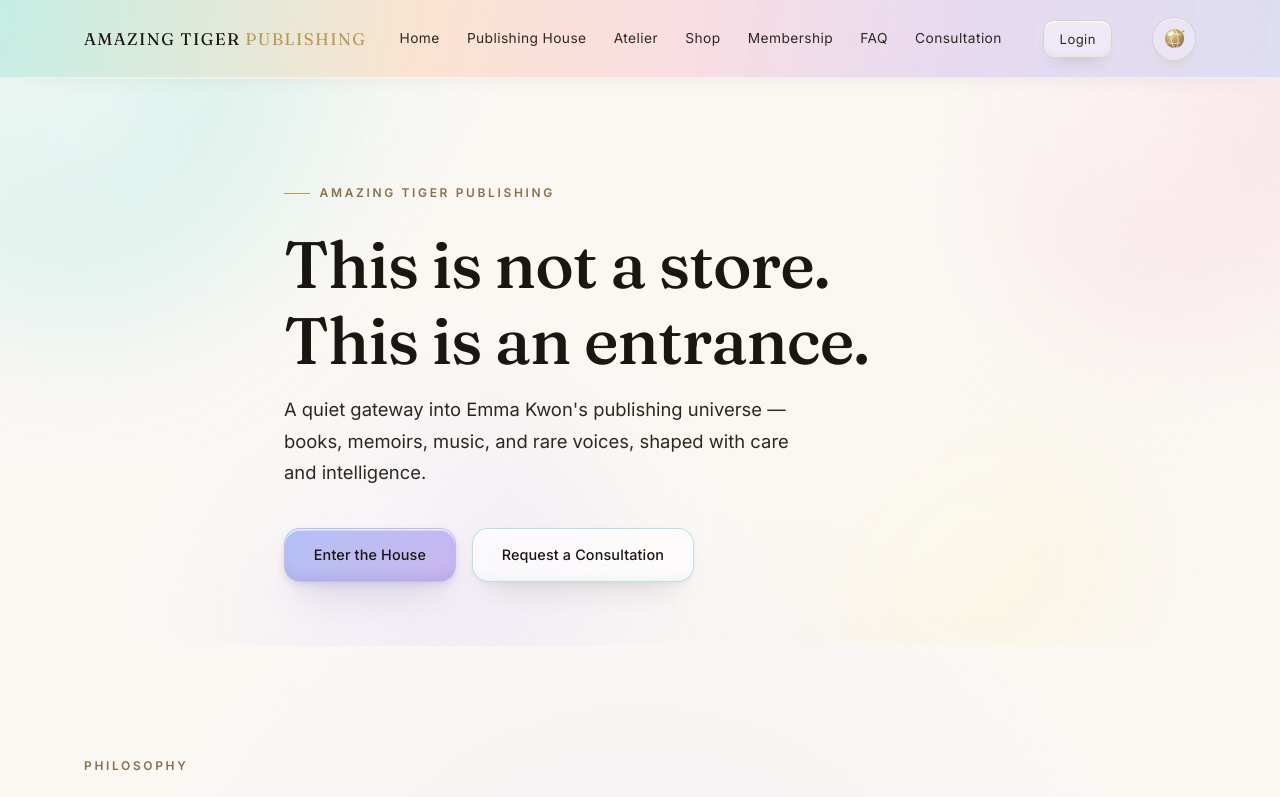
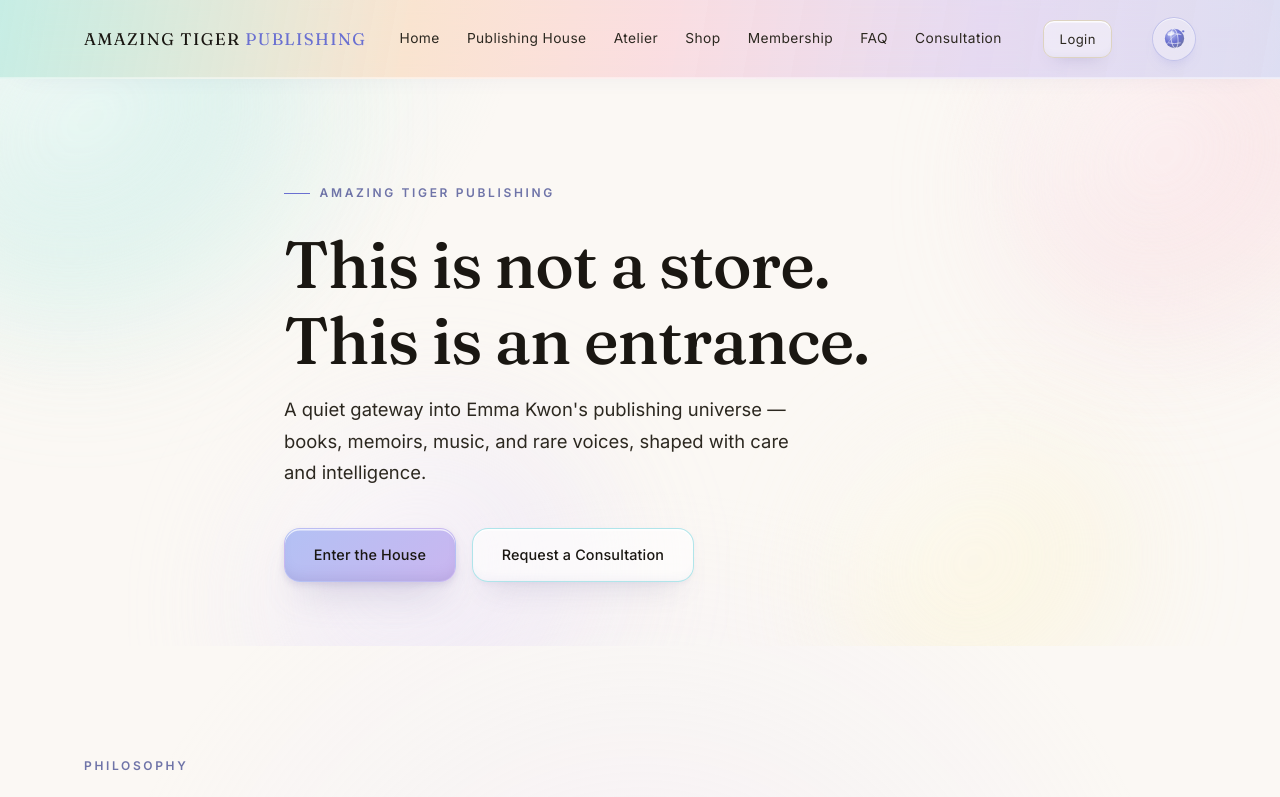
Before and after one commit to k-mama/amazingtiger-site, a Next.js app: page / in a window 1280 px wide. Shown: the top 797 px of the page. Built offline with nearby package versions, Linux system fonts and the light colour scheme.

Commit message:
Replace gold/bronze/black accent tokens with deep periwinkle-violet system-wide

```diff
--- a/app/globals.css
+++ b/app/globals.css
@@ -11,9 +11,11 @@
   --color-ivory-deep: #f2ebdf;
   --color-ink: #1a1712;
   --color-ink-soft: #2c2820;
-  --color-gold: #b99a5b;
-  --color-gold-soft: #d8c495;
-  --color-bronze: #8c6f4e;
+  /* Signature accent family — deep periwinkle-violet. Variable names kept
+     as -gold/-bronze for call-site stability, values are no longer gold. */
+  --color-gold: #6a70d1;
+  --color-gold-soft: #9aa1ef;
+  --color-bronze: #6f74a8;
   --color-stone: #ece5d8;
   --color-stone-line: #ddd3c1;
   --color-accent: #2f3b32;
@@ -29,25 +31,26 @@
   --dg-lemon: #f8e588;
   --dg-lavender: #cab6f0;
   --dg-periwinkle: #b3c1f4;
-  --dg-gold-bright: #eccf8e;
+  --dg-gold-bright: #b7bdf0;
 
   --glass-light-bg: rgba(255, 255, 255, 0.52);
   --glass-light-bg-strong: rgba(255, 255, 255, 0.78);
   --glass-light-border: rgba(255, 255, 255, 0.8);
-  --glass-dark-bg: rgba(20, 18, 14, 0.76);
-  --glass-dark-border: rgba(255, 255, 255, 0.1);
+  /* Deep indigo-periwinkle, not black — the panel's contrast anchor. */
+  --glass-dark-bg: rgba(36, 34, 74, 0.82);
+  --glass-dark-border: rgba(255, 255, 255, 0.12);
 
   /* Glossy "soft UI" depth: sheen highlight + inner shadow + contact + ambient */
   --shadow-glossy:
     inset 0 1.5px 0 rgba(255, 255, 255, 0.95),
-    inset 0 -14px 22px -16px rgba(60, 40, 20, 0.16),
-    0 2px 5px rgba(60, 40, 20, 0.07),
-    0 26px 48px -20px rgba(60, 40, 20, 0.38);
+    inset 0 -14px 22px -16px rgba(70, 68, 130, 0.16),
+    0 2px 5px rgba(70, 68, 130, 0.07),
+    0 26px 48px -20px rgba(70, 68, 130, 0.38);
   --shadow-glossy-hover:
     inset 0 1.5px 0 rgba(255, 255, 255, 1),
-    inset 0 -14px 22px -16px rgba(60, 40, 20, 0.18),
-    0 3px 7px rgba(60, 40, 20, 0.09),
-    0 34px 60px -22px rgba(60, 40, 20, 0.42);
+    inset 0 -14px 22px -16px rgba(70, 68, 130, 0.18),
+    0 3px 7px rgba(70, 68, 130, 0.09),
+    0 34px 60px -22px rgba(70, 68, 130, 0.42);
   --shadow-glossy-dark:
     inset 0 1.5px 0 rgba(255, 255, 255, 0.1),
     inset 0 -18px 30px -18px rgba(0, 0, 0, 0.5),
@@ -55,8 +58,8 @@
     0 46px 90px -34px rgba(0, 0, 0, 0.65);
   --shadow-glossy-tile:
     inset 0 1.5px 0 rgba(255, 255, 255, 0.85),
-    inset 0 -8px 12px -8px rgba(60, 40, 20, 0.18),
-    0 14px 26px -14px rgba(60, 40, 20, 0.4);
+    inset 0 -8px 12px -8px rgba(70, 68, 130, 0.18),
+    0 14px 26px -14px rgba(70, 68, 130, 0.4);
 
   --radius-lg: 26px;
   --radius-md: 18px;
@@ -251,7 +254,7 @@ button {
   right: -12%;
   width: 62%;
   height: 150%;
-  background: radial-gradient(circle, rgba(185, 154, 91, 0.24), transparent 65%);
+  background: radial-gradient(circle, rgba(106, 112, 209, 0.24), transparent 65%);
   pointer-events: none;
 }
 
@@ -304,7 +307,7 @@ button {
   backdrop-filter: blur(18px) saturate(180%);
   -webkit-backdrop-filter: blur(18px) saturate(180%);
   border-bottom: 1px solid rgba(255, 255, 255, 0.5);
-  box-shadow: inset 0 -1px 0 rgba(255, 255, 255, 0.4), 0 10px 30px -24px rgba(60, 40, 20, 0.2);
+  box-shadow: inset 0 -1px 0 rgba(255, 255, 255, 0.4), 0 10px 30px -24px rgba(70, 68, 130, 0.2);
 }
 
 .site-header__inner {
@@ -398,8 +401,8 @@ button {
   border-radius: var(--radius-sm);
   box-shadow:
     inset 0 1.5px 0 rgba(255, 255, 255, 0.85),
-    inset 0 -6px 10px -7px rgba(60, 40, 20, 0.08),
-    0 10px 18px -12px rgba(60, 40, 20, 0.25);
+    inset 0 -6px 10px -7px rgba(70, 68, 130, 0.08),
+    0 10px 18px -12px rgba(70, 68, 130, 0.25);
   transition: border-color 0.25s var(--ease-soft), color 0.25s var(--ease-soft), background-color 0.25s var(--ease-soft), box-shadow 0.25s var(--ease-soft), transform 0.25s var(--ease-soft);
 }
 
@@ -411,8 +414,8 @@ button {
   transform: translateY(-1px);
   box-shadow:
     inset 0 1.5px 0 rgba(255, 255, 255, 0.95),
-    inset 0 -6px 10px -7px rgba(60, 40, 20, 0.1),
-    0 14px 24px -12px rgba(60, 40, 20, 0.3);
+    inset 0 -6px 10px -7px rgba(70, 68, 130, 0.1),
+    0 14px 24px -12px rgba(70, 68, 130, 0.3);
 }
 
 /* =========================================================================
@@ -451,8 +454,8 @@ button {
     cursor: pointer;
     box-shadow:
       inset 0 1.5px 0 rgba(255, 255, 255, 0.85),
-      inset 0 -6px 10px -7px rgba(60, 40, 20, 0.08),
-      0 10px 18px -12px rgba(60, 40, 20, 0.25);
+      inset 0 -6px 10px -7px rgba(70, 68, 130, 0.08),
+      0 10px 18px -12px rgba(70, 68, 130, 0.25);
     transition: border-color 0.25s var(--ease-soft), color 0.25s var(--ease-soft), background-color 0.25s var(--ease-soft), box-shadow 0.25s var(--ease-soft), transform 0.25s var(--ease-soft);
   }
 
@@ -464,8 +467,8 @@ button {
     transform: translateY(-1px);
     box-shadow:
       inset 0 1.5px 0 rgba(255, 255, 255, 0.95),
-      inset 0 -6px 10px -7px rgba(60, 40, 20, 0.1),
-      0 14px 24px -12px rgba(60, 40, 20, 0.3);
+      inset 0 -6px 10px -7px rgba(70, 68, 130, 0.1),
+      0 14px 24px -12px rgba(70, 68, 130, 0.3);
   }
 
   .mobile-menu-toggle-line {
@@ -535,8 +538,8 @@ button {
     cursor: pointer;
     box-shadow:
       inset 0 1.5px 0 rgba(255, 255, 255, 0.85),
-      inset 0 -6px 10px -7px rgba(60, 40, 20, 0.08),
-      0 10px 18px -12px rgba(60, 40, 20, 0.25);
+      inset 0 -6px 10px -7px rgba(70, 68, 130, 0.08),
+      0 10px 18px -12px rgba(70, 68, 130, 0.25);
     transition: background-color 0.25s var(--ease-soft), box-shadow 0.25s var(--ease-soft), transform 0.25s var(--ease-soft);
   }
 
@@ -616,11 +619,11 @@ button {
   height: 44px;
   padding: 0;
   background: rgba(255, 255, 255, 0.28);
-  border: 1px solid rgba(185, 154, 91, 0.3);
+  border: 1px solid rgba(106, 112, 209, 0.3);
   border-radius: 999px;
   color: var(--color-gold);
   cursor: pointer;
-  box-shadow: inset 0 1px 0 rgba(255, 255, 255, 0.6), 0 8px 16px -10px rgba(185, 154, 91, 0.4);
+  box-shadow: inset 0 1px 0 rgba(255, 255, 255, 0.6), 0 8px 16px -10px rgba(106, 112, 209, 0.4);
   transition: color 0.3s var(--ease-soft), border-color 0.3s var(--ease-soft), background-color 0.3s var(--ease-soft), box-shadow 0.3s var(--ease-soft);
 }
 
@@ -634,15 +637,15 @@ button {
 
 .lang-switch__trigger:hover {
   color: var(--dg-gold-bright);
-  border-color: rgba(185, 154, 91, 0.6);
+  border-color: rgba(106, 112, 209, 0.6);
   background: rgba(255, 255, 255, 0.5);
-  box-shadow: inset 0 1px 0 rgba(255, 255, 255, 0.8), 0 0 0 7px rgba(185, 154, 91, 0.1), 0 10px 20px -12px rgba(185, 154, 91, 0.5);
+  box-shadow: inset 0 1px 0 rgba(255, 255, 255, 0.8), 0 0 0 7px rgba(106, 112, 209, 0.1), 0 10px 20px -12px rgba(106, 112, 209, 0.5);
 }
 
 .lang-switch__trigger:focus-visible {
   outline: none;
   color: var(--dg-gold-bright);
-  box-shadow: 0 0 0 3px rgba(185, 154, 91, 0.3);
+  box-shadow: 0 0 0 3px rgba(106, 112, 209, 0.3);
 }
 
 .lang-switch__trigger:active {
@@ -651,9 +654,9 @@ button {
 
 .lang-switch__trigger[aria-expanded="true"] {
   color: var(--dg-gold-bright);
-  border-color: rgba(185, 154, 91, 0.65);
+  border-color: rgba(106, 112, 209, 0.65);
   background: rgba(255, 255, 255, 0.55);
-  box-shadow: 0 0 0 7px rgba(185, 154, 91, 0.1);
+  box-shadow: 0 0 0 7px rgba(106, 112, 209, 0.1);
 }
 
 .lang-switch__menu {
@@ -701,7 +704,7 @@ button {
 
 .lang-switch__option:hover,
 .lang-switch__option:focus-visible {
-  background: rgba(185, 154, 91, 0.12);
+  background: rgba(106, 112, 209, 0.12);
   color: var(--color-ink);
 }
 
@@ -791,9 +794,9 @@ button {
   border-color: rgba(143, 220, 227, 0.7);
   box-shadow:
     inset 0 1.5px 0 rgba(255, 255, 255, 0.9),
-    inset 0 -8px 12px -8px rgba(60, 40, 20, 0.06),
-    0 2px 5px rgba(60, 40, 20, 0.05),
-    0 18px 32px -18px rgba(60, 40, 20, 0.22);
+    inset 0 -8px 12px -8px rgba(70, 68, 130, 0.06),
+    0 2px 5px rgba(70, 68, 130, 0.05),
+    0 18px 32px -18px rgba(70, 68, 130, 0.22);
 }
 
 .btn-secondary:hover {
@@ -987,7 +990,7 @@ button {
   width: 34px;
   height: 34px;
   border-radius: 50%;
-  border: 1px solid rgba(26, 23, 18, 0.28);
+  border: 1px solid rgba(70, 75, 150, 0.28);
 }
 
 .editorial-object__ring::after {
@@ -1003,7 +1006,7 @@ button {
 .editorial-object__line {
   width: 1px;
   height: 26px;
-  background: rgba(26, 23, 18, 0.22);
+  background: rgba(70, 75, 150, 0.22);
 }
 
 /* =========================================================================
@@ -1151,7 +1154,7 @@ button {
 .form-field textarea:focus-visible {
   outline: none;
   border-color: var(--color-gold);
-  box-shadow: 0 0 0 3px rgba(185, 154, 91, 0.22);
+  box-shadow: 0 0 0 3px rgba(106, 112, 209, 0.22);
 }
 
 .form-field input:disabled,
@@ -1238,8 +1241,8 @@ button {
   border-radius: 999px;
   box-shadow:
     inset 0 1.5px 0 rgba(255, 255, 255, 0.85),
-    inset 0 -5px 8px -6px rgba(60, 40, 20, 0.07),
-    0 8px 16px -12px rgba(60, 40, 20, 0.22);
+    inset 0 -5px 8px -6px rgba(70, 68, 130, 0.07),
+    0 8px 16px -12px rgba(70, 68, 130, 0.22);
   transition: border-color 0.25s var(--ease-soft), color 0.25s var(--ease-soft), background-color 0.25s var(--ease-soft), box-shadow 0.25s var(--ease-soft), transform 0.25s var(--ease-soft);
 }
 
@@ -1251,8 +1254,8 @@ button {
   transform: translateY(-1px);
   box-shadow:
     inset 0 1.5px 0 rgba(255, 255, 255, 0.95),
-    inset 0 -5px 8px -6px rgba(60, 40, 20, 0.09),
-    0 12px 20px -12px rgba(60, 40, 20, 0.28);
+    inset 0 -5px 8px -6px rgba(70, 68, 130, 0.09),
+    0 12px 20px -12px rgba(70, 68, 130, 0.28);
 }
 
 .product-grid {
```
